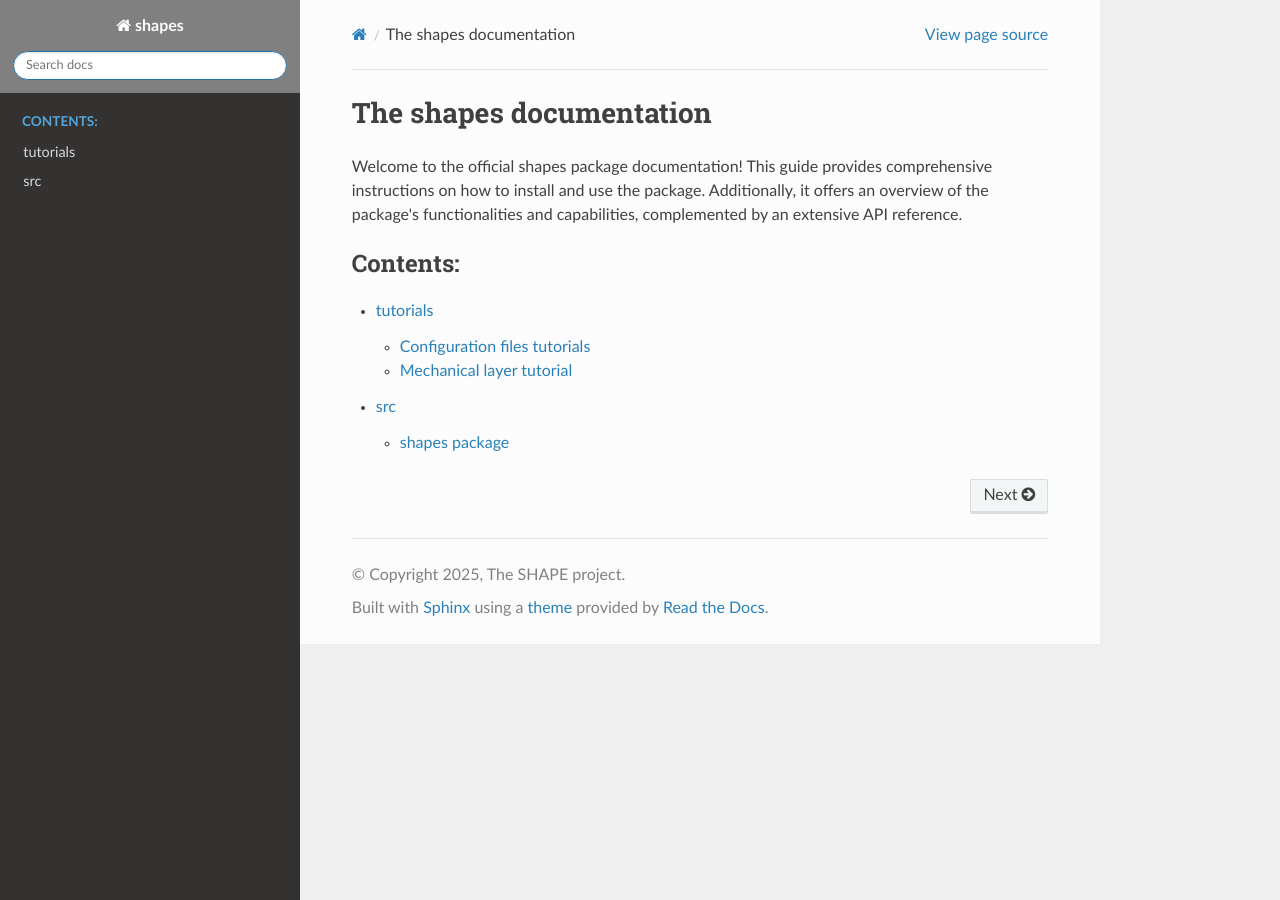
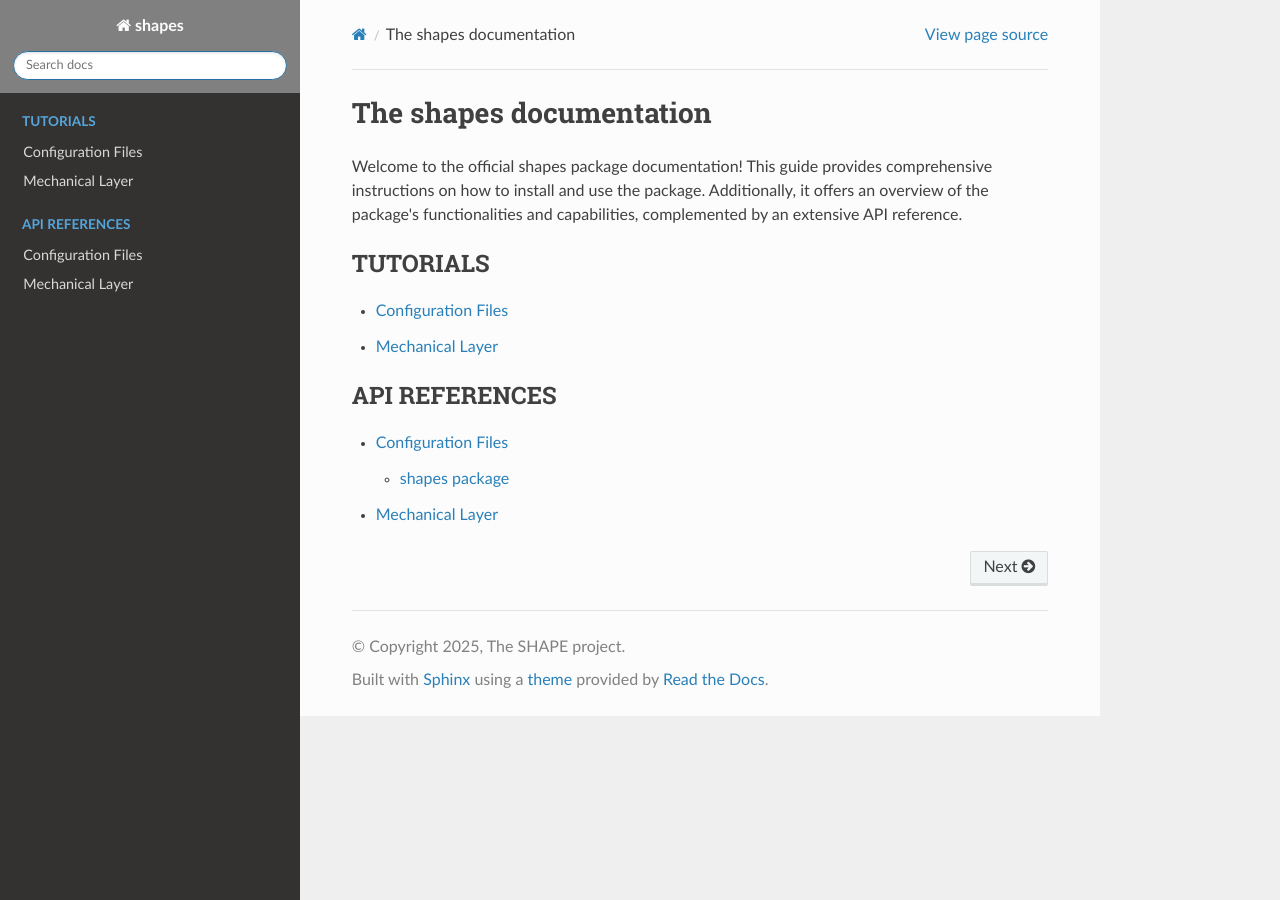
Before and after one commit to odufour7/Shape, a Sphinx documentation site: the page built from docs/source/index.rst, in a window 1280 px wide. Built offline with Sphinx 7.4.7 and the Read the Docs theme 3.1.0, drawn with Linux system fonts in a browser that asks for light colours; pages that are not in the unit, such as notebooks, are missing from menus.

Commit message:
adjust titles docs

```diff
--- a/docs/source/index.rst
+++ b/docs/source/index.rst
@@ -12,7 +12,14 @@ Welcome to the official shapes package documentation! This guide provides compre
 
 .. toctree::
    :maxdepth: 2
-   :caption: Contents:
+   :caption: TUTORIALS
 
-   tutorials
-   modules
+   tutorials_config_files
+   tutorials_mechanical_layer
+
+.. toctree::
+   :maxdepth: 2
+   :caption: API REFERENCES
+
+   modules_config_files
+   modules_mechanical_layer
--- a/docs/source/modules.rst
+++ b/docs/source/modules_config_files.rst
@@ -1,5 +1,5 @@
-src
-===
+Configuration Files
+===================
 
 .. toctree::
    :maxdepth: 4
--- /dev/null
+++ b/docs/source/modules_mechanical_layer.rst
@@ -0,0 +1,6 @@
+Mechanical Layer
+================
+
+
+.. toctree::
+   :maxdepth: 4
--- a/docs/source/tutorials.rst
+++ /dev/null
@@ -1,10 +0,0 @@
-tutorials
-=========
-
-
-.. toctree::
-   :maxdepth: 2
-   :caption: Contents:
-
-   config_files_tutorials
-   mechanical_layer_tutorials
--- a/docs/source/config_files_tutorials.rst
+++ b/docs/source/tutorials_config_files.rst
@@ -1,5 +1,5 @@
-Configuration files tutorials
-=============================
+Configuration Files
+===================
 
 .. toctree::
    :maxdepth: 2
--- a/docs/source/mechanical_layer_tutorials.rst
+++ b/docs/source/tutorials_mechanical_layer.rst
@@ -1,5 +1,5 @@
-Mechanical layer tutorial
-=========================
+Mechanical Layer
+================
 
 .. toctree::
    :maxdepth: 2
```
Also changed, not shown: 1 other file.
